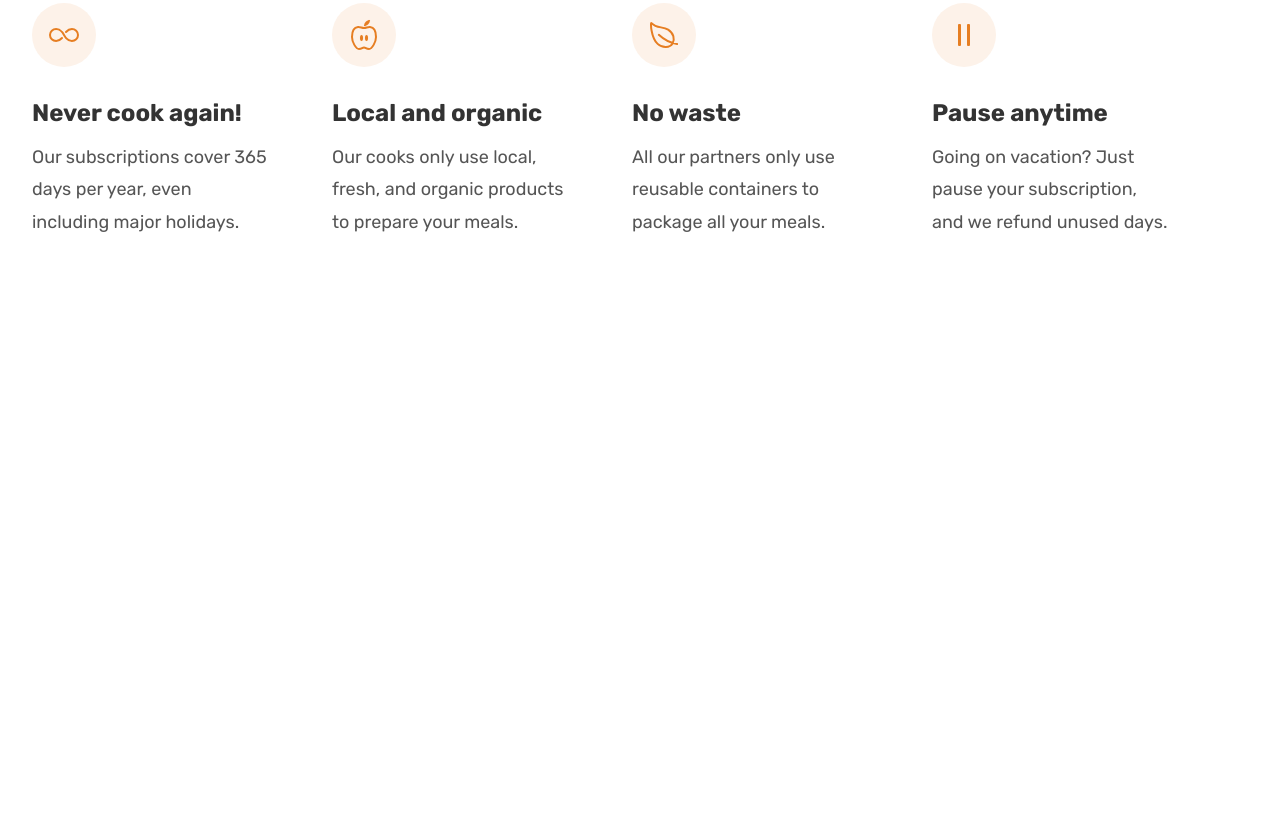
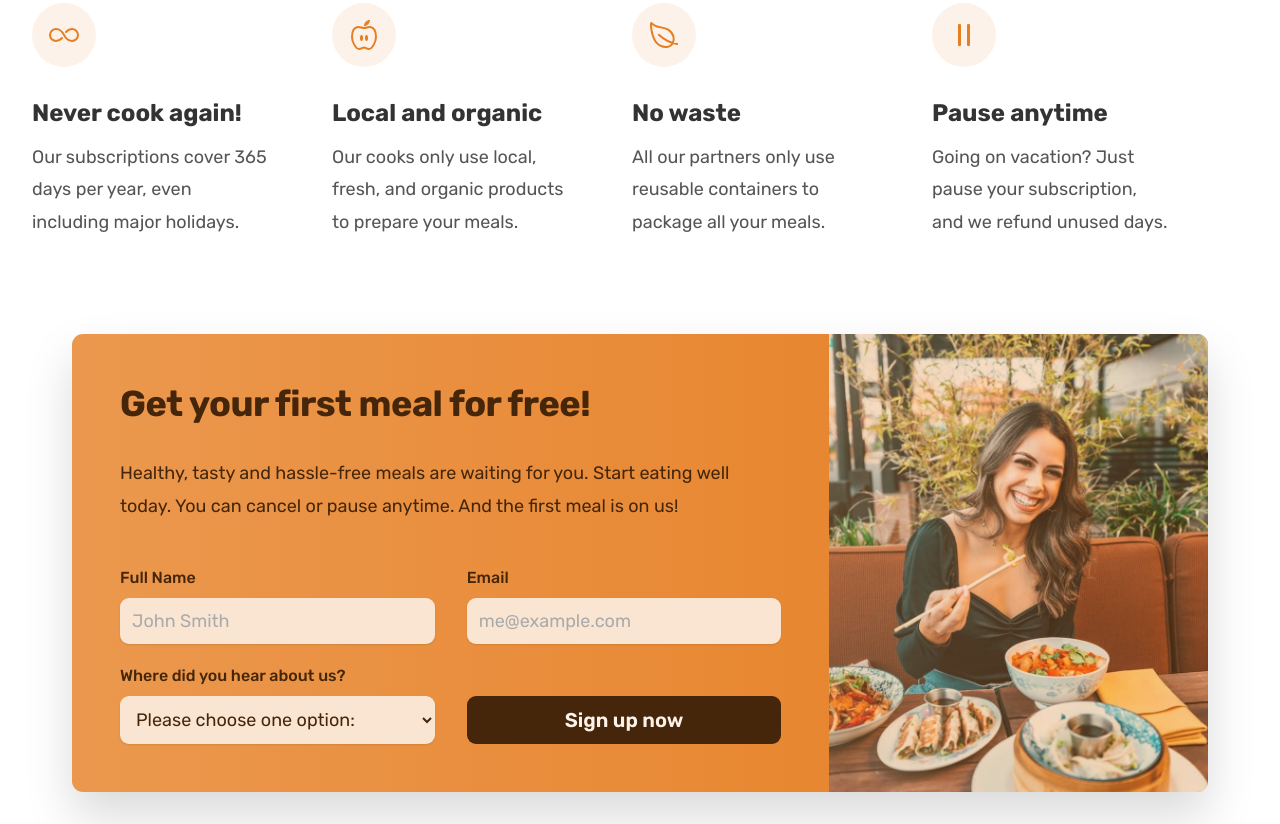
Before and after one commit to whosedreamisthis/omnifood, a plain HTML site: page index.html in a window 1280 px wide. Shown: the part 5484-6308 px from the top of the page. Before the commit the page ends 5818 px from the top, so only its background shows below. Drawn offline with nearby package versions, Linux system fonts and the light colour scheme.

Commit message:
call to action

```diff
--- a/css/general.css
+++ b/css/general.css
@@ -115,9 +115,10 @@ body {
   margin-bottom: 9.6rem;
 }
 
+.btn,
 .btn:link,
 .btn:visited {
-  background-color: #e67e22;
+  /* background-color: #e67e22; */
   font-size: 2rem;
   font-weight: 600;
   color: #fff;
@@ -126,6 +127,9 @@ body {
   text-decoration: none;
   display: inline-block;
   transition: all 0.3s;
+  border: none;
+  cursor: pointer;
+  font-family: inherit;
 }
 
 .btn--full:link,
@@ -154,6 +158,12 @@ body {
   box-shadow: inset 0 0 0 3px white;
 }
 
+.btn--form {
+  background-color: #45260a;
+  color: #fdf2e9;
+  align-self: end;
+  padding: 1.2rem;
+}
 .link:link,
 .link:visited {
   display: inline-block;
@@ -168,6 +178,12 @@ body {
   border-bottom: 1px solid transparent;
 }
 
+*:focus {
+  outline: none;
+  /* outline: 4px dotted; */
+  /* outline-offset: 8px; */
+  box-shadow: 0 0 0 0.8rem rgba(230, 125, 34, 0.573);
+}
 .center-text {
   text-align: center;
 }
--- a/css/style.css
+++ b/css/style.css
@@ -441,3 +441,83 @@ aside {
   font-size: 1.8rem;
   margin-bottom: 4.8rem;
 }
+
+.cta {
+  display: grid;
+  grid-template-columns: 2fr 1fr;
+  background-color: #e67e22;
+  box-shadow: 0 2.4rem 4.8rem rgba(0, 0, 0, 0.15);
+
+  border-radius: 11px;
+  background-image: linear-gradient(to right, #eb984e, #e67e22);
+  margin-bottom: 3.2rem;
+  overflow: hidden;
+}
+
+.cta-img-box {
+  background-image: linear-gradient(
+      to right,
+      rgba(235, 151, 78, 0.35),
+      rgba(230, 125, 34, 0.26)
+    ),
+    url("../img/eating.jpg");
+  background-size: cover;
+  background-position: center;
+}
+
+.cta-text-box {
+  color: #45260a;
+  padding: 4.8rem;
+}
+
+.cta .heading-secondary {
+  color: #45260a;
+  margin-bottom: 3.2rem;
+}
+
+.cta-text {
+  font-size: 1.8rem;
+  line-height: 1.8;
+  margin-bottom: 4.8rem;
+}
+
+.cta-form {
+  display: grid;
+  grid-template-columns: 1fr 1fr;
+  column-gap: 3.2rem;
+  row-gap: 2.4rem;
+}
+
+.cta-form label {
+  display: block;
+  font-size: 1.6rem;
+  font-weight: 500;
+  margin-bottom: 1.2rem;
+}
+
+.cta-form input,
+.cta-form select {
+  width: 100%;
+  padding: 1.2rem;
+  font-size: 1.8rem;
+  font-family: inherit;
+  border: none;
+  background-color: #fae5d3;
+  border-radius: 9px;
+  box-shadow: 0 1px 2px rgba(0, 0, 0, 0.1);
+  color: inherit;
+}
+
+.cta-form input::placeholder {
+  color: #aaa;
+}
+.cta-form select {
+}
+
+.cta *:focus {
+  outline: none;
+
+  box-shadow: 0 0 0 0.8rem rgba(250, 229, 211, 0.354);
+}
+ {
+}
--- a/index.html
+++ b/index.html
@@ -520,6 +520,57 @@
           </div>
         </div>
       </section>
+      <section class="section-cta">
+        <div class="container">
+          <div class="cta">
+            <div class="cta-text-box">
+              <h2 class="heading-secondary">Get your first meal for free!</h2>
+              <p class="cta-text">
+                Healthy, tasty and hassle-free meals are waiting for you. Start
+                eating well today. You can cancel or pause anytime. And the
+                first meal is on us!
+              </p>
+
+              <form class="cta-form" action="#">
+                <div>
+                  <label for="full-name">Full Name</label>
+                  <input
+                    id="full-name"
+                    type="text"
+                    placeholder="John Smith"
+                    required
+                  />
+                </div>
+                <div>
+                  <label for="email">Email</label>
+                  <input
+                    id="email"
+                    type="email"
+                    placeholder="me@example.com"
+                    required
+                  />
+                </div>
+                <div>
+                  <label for="select-where">Where did you hear about us?</label>
+                  <select id="select-where" name="" id="" required>
+                    <option value="">Please choose one option:</option>
+                    <option value="friends">friends and family</option>
+                    <option value="youtube">youtube</option>
+                    <option value="podcast">podcast</option>
+                    <option value="facebook">facebook ad</option>
+                  </select>
+                </div>
+                <button class="btn btn--outline btn--form">Sign up now</button>
+              </form>
+            </div>
+            <div
+              class="cta-img-box"
+              role="img"
+              aria-label="woman enjoying food"
+            ></div>
+          </div>
+        </div>
+      </section>
     </main>
     <script
       type="module"
```
